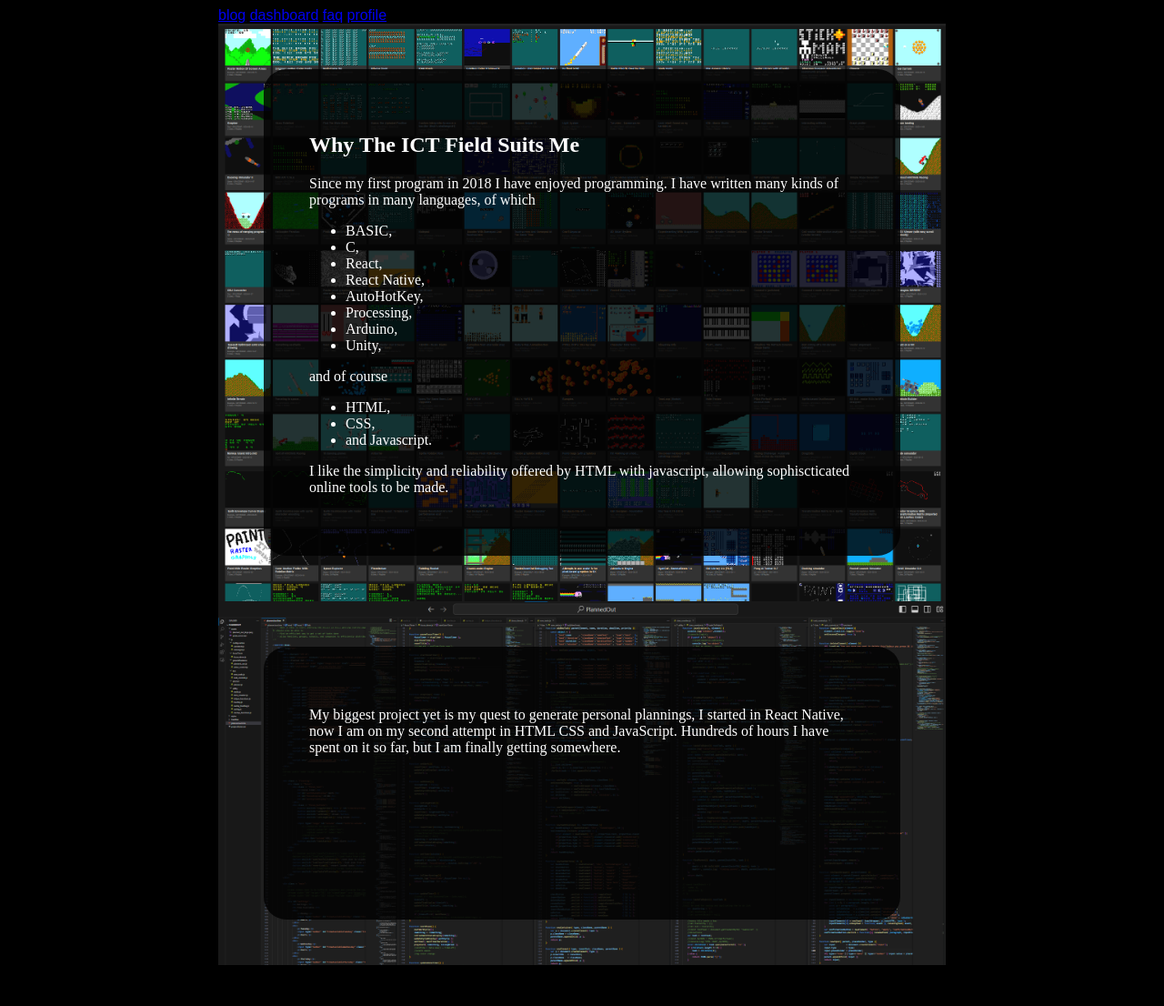
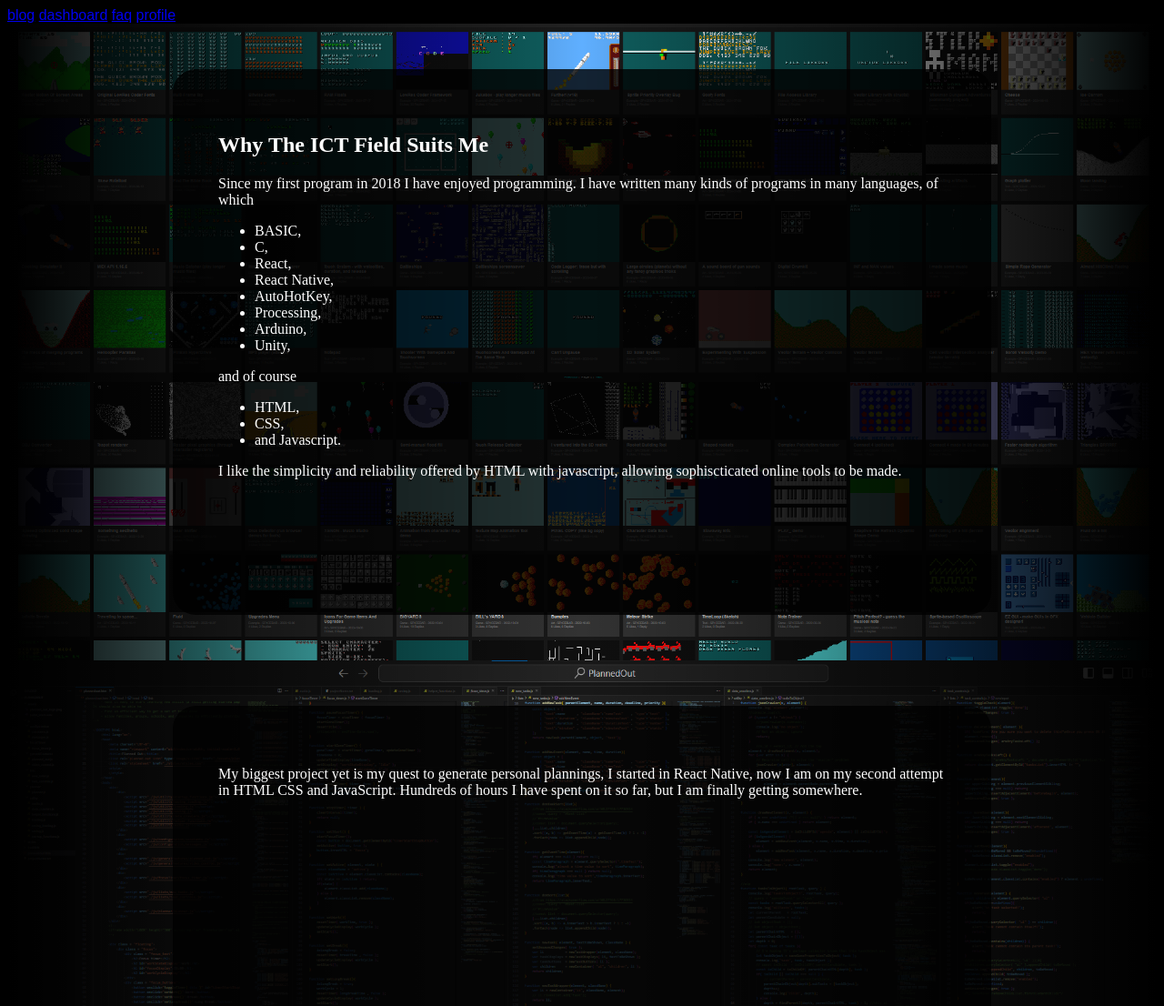
Before and after one commit to SP4CEBARsystems/PCO-website, a plain HTML site: page index.htm in a window 1280 px wide. Shown: the top 1106 px of the page at 91% size. Before the commit the page ends 1069 px from the top, so only its background shows below. Drawn offline with Linux system fonts and the light colour scheme.

Commit message:
widened the background images to fill the whole screen background and added gradients to them

```diff
--- a/styles/style.css
+++ b/styles/style.css
@@ -20,8 +20,6 @@ body {
 }
 
 main {
-    max-width: fit-content;
-    margin-inline: auto;
 }
 
 /* main {
@@ -31,7 +29,6 @@ main {
 } */
 
 article {
-    max-width: 800px;
     /* display: flex;
     flex-direction: column; */
 }
@@ -41,31 +38,38 @@ article {
 } */
 
 .programsImageBackground {
-    background-image: url('../assets/all_nx_programs.png');
+    background-image: linear-gradient(to right, black, transparent, black), url('../assets/all_nx_programs.png');
     background-repeat: no-repeat;
     background-attachment: fixed;
     background-size: cover;
     padding: 50px;
+    /* max-width: fit-content; */
+    /* margin-inline: auto; */
 }
 .codeImageBackground {
-    background-image: url('../assets/lots_of_code.png');
+    background-image: linear-gradient(to right, black, transparent, black), url('../assets/lots_of_code.png');
+    /* background-image: linear-gradient(rgba(255, 0, 0, 0.263), rgba(255, 255, 0, 0.318)); */
     background-repeat: no-repeat;
     background-attachment: fixed;
     background-size: cover;
     padding: 50px;
+    /* max-width: fit-content; */
+    /* margin-inline: auto; */
 }
 
 .textAndImage {
-    display: flex;
-    flex-direction: row;
+    /* display: flex;
+    flex-direction: row; */
 }
 
 .textBackground{
+    max-width: 800px;
     background: rgba(0, 0, 0, 0.8);
     color: white;
     padding: 50px;
     border-radius: 25px;
-    min-height: 200px;
+    min-height: 500px;
+    margin-inline: auto;
     /* display: flex;
     flex-direction: column; */
 }
```
